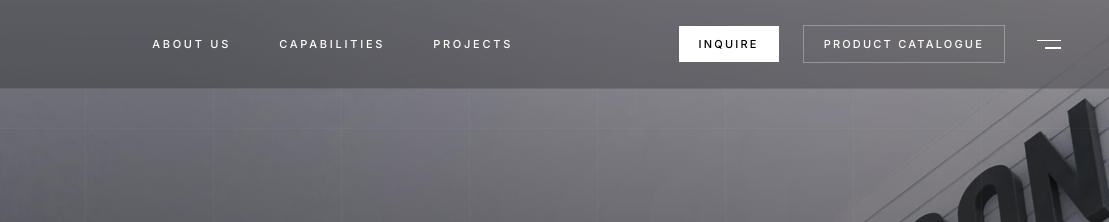
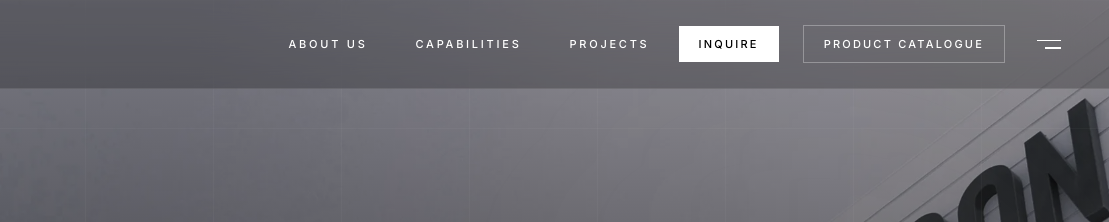
Before and after one commit to bibyvarghese/Alcon-Website, a website: page Index.html in a window 1280 px wide. Shown: the top 222 px of the page, 171-1280 px from the left. Drawn offline with nearby package versions, Linux system fonts and the light colour scheme; a web font is replaced by a local one.

Commit message:
updated index

```diff
--- a/Index.html
+++ b/Index.html
@@ -467,7 +467,7 @@
     <header class="fixed top-0 left-0 w-full z-50 bg-black/25 backdrop-blur-xl border-b border-white/10 px-6 md:px-12 py-3 transition-all duration-300 pointer-events-none" id="header">
 
         <div
-            class="max-w-screen-2xl mx-auto flex justify-between items-center h-16 pointer-events-auto"
+            class="max-w-screen-2xl mx-auto grid grid-cols-[1fr_auto_1fr] items-center h-16 pointer-events-auto"
         >
 
             <!-- LOGO -->
@@ -523,7 +523,7 @@
 
             <!-- HEADER RIGHT -->
 
-            <div class="flex items-center gap-6">
+            <div class="flex items-center justify-self-end gap-6">
 
                 <a
                     href="#contact"
```
